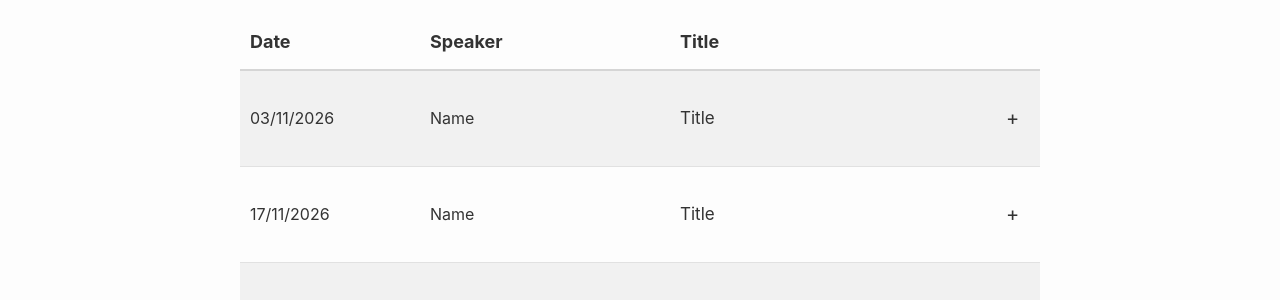
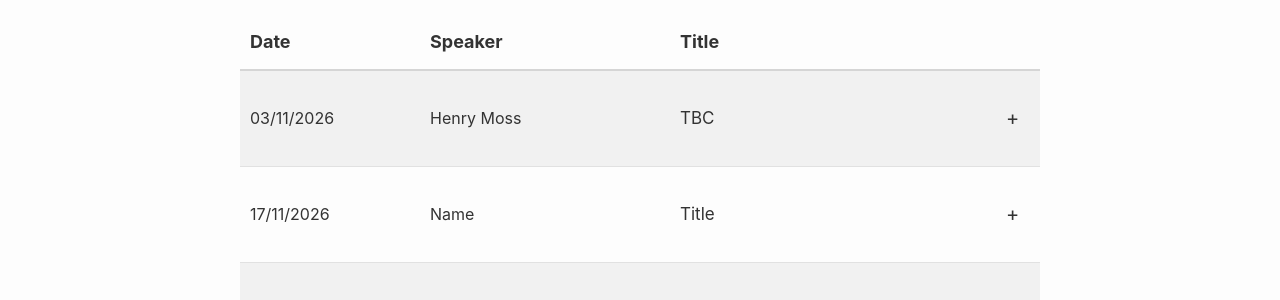
Before and after one commit to bayesiandesign/seminar, a Jekyll site: the page built from schedule.html, in a window 1280 px wide. Shown: the part 270-570 px from the top of the page. Built offline with Jekyll 4.4.1, drawn with Linux system fonts in a browser that asks for light colours; nearby versions of some CDN libraries.

Commit message:
Update schedule.html

```diff
--- a/schedule.html
+++ b/schedule.html
@@ -28,11 +28,11 @@ permalink: /schedule/
             </div>
 
             <div class="seminar-speaker">
-                Name
+                Henry Moss
             </div>
 
             <div class="seminar-title">
-                Title
+                TBC
             </div>
 
             <div class="seminar-expand">
@@ -45,7 +45,7 @@ permalink: /schedule/
             <strong>Abstract</strong>
 
             <p>
-                This is where the abstract for the seminar goes.
+                TBC
             </p>
         </div>
 
```
